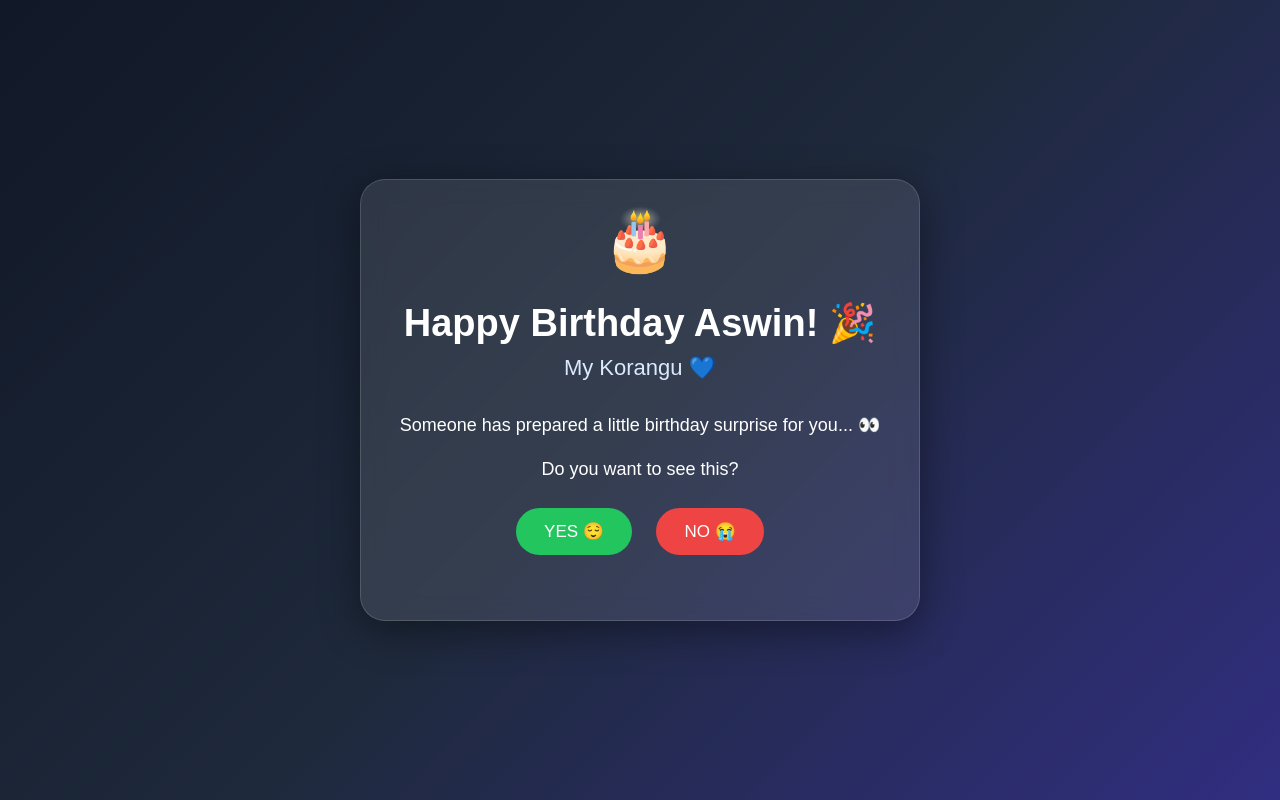
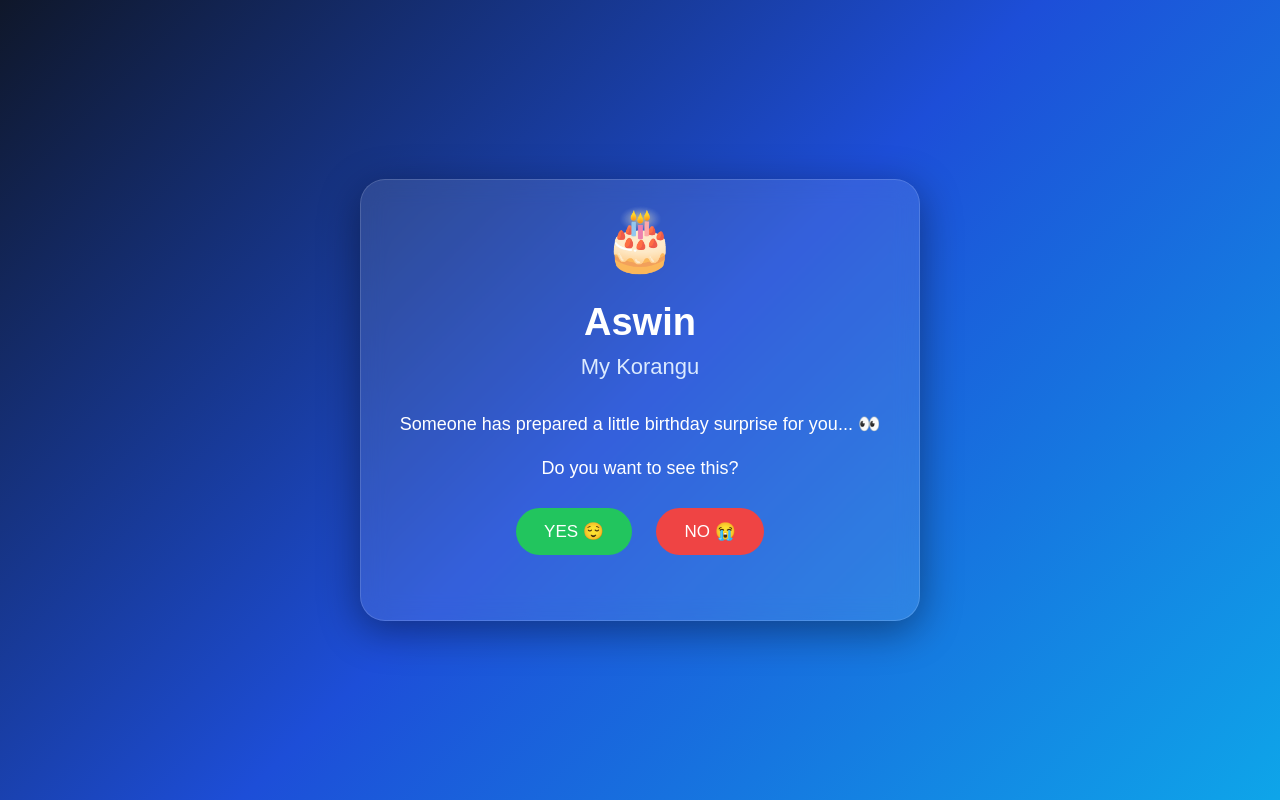
Before and after one commit to prathibaraj79-ux/birthday-surprise-website, a plain HTML site: page index.html in a window 1280 px wide. Drawn offline with Linux system fonts and the light colour scheme.

Commit message:
Update birthday website heading to Aswin and use blue theme with My Korangu subtitle

```diff
--- a/index.html
+++ b/index.html
@@ -10,7 +10,7 @@
     body {
         min-height: 100vh;
         font-family: Arial, sans-serif;
-        background: linear-gradient(135deg, #111827, #1e293b, #312e81);
+        background: linear-gradient(135deg, #0f172a, #1d4ed8, #0ea5e9);
         color: white;
         display: flex;
         justify-content: center;
@@ -156,8 +156,8 @@
 <div class="container">
     <div class="card" id="startPage">
         <div class="emoji">🎂</div>
-        <h1>Happy Birthday Aswin! 🎉</h1>
-        <div class="subtitle">My Korangu 💙</div>
+        <h1>Aswin</h1>
+        <div class="subtitle">My Korangu</div>
         <p>Someone has prepared a little birthday surprise for you... 👀</p>
         <p>Do you want to see this?</p>
         <button class="yes" onclick="yesClicked()">YES 😌</button>
```
